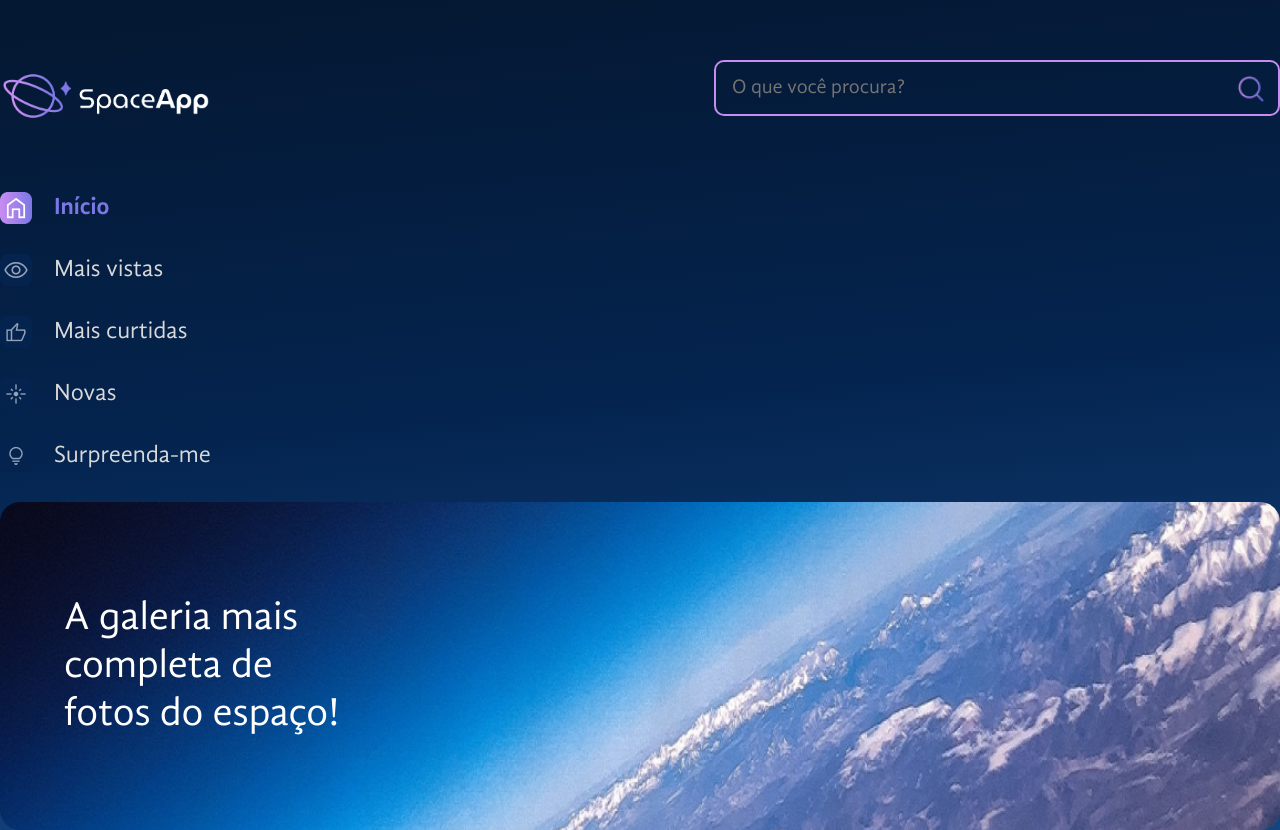
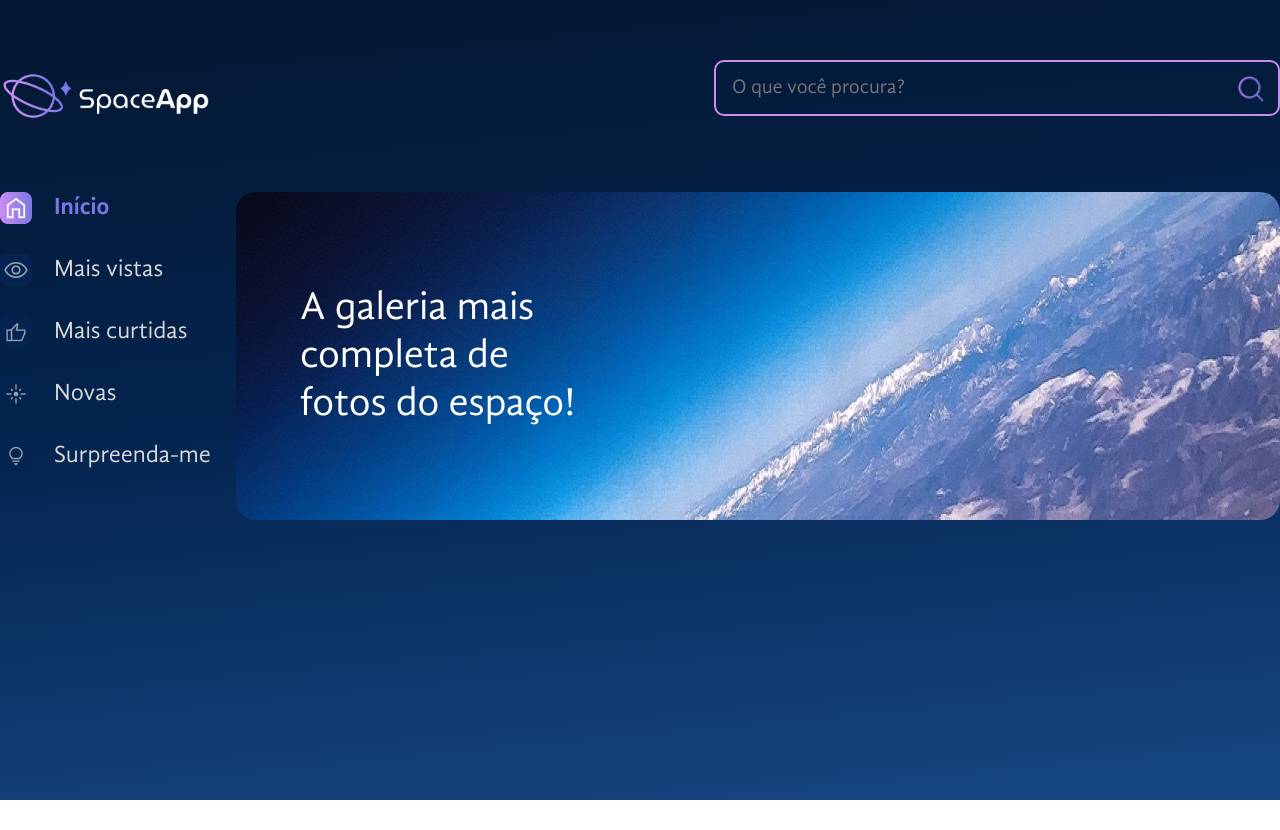
Before and after one commit to jardelgcunha/space-app, a React (Vite) app: page / in a window 1280 px wide. After the commit the page ends 800 px from the top, so only its background shows below. Built offline with nearby package versions, Linux system fonts and the light colour scheme.

Commit message:
Structuring the BarraLateral and Banner components together in the MainContainer component
- Styling;
- Refactoring.

```diff
--- a/src/App.jsx
+++ b/src/App.jsx
@@ -16,16 +16,31 @@
     min-height: 100vh;
 `;
 
+const AppContainer = styled.div`
+    width: 1440px;
+    margin: 0 auto;
+    max-width: 100%;
+`;
+
+const MainContainer = styled.main`
+    display: flex;
+    gap: 24px;
+`;
+
 function App() {
     return (
         <FundoGradiente>
             <EstilosGlobais />
+            <AppContainer>
                 <Cabecalho />
+                <MainContainer>
                     <BarraLateral />
                     <Banner
                         texto="A galeria mais completa de fotos do espaço!"
                         backgroundImage={bannerBackground}
                     />
+                </MainContainer>
+            </AppContainer>
         </FundoGradiente>
     );
 }
--- a/src/componentes/Banner/index.jsx
+++ b/src/componentes/Banner/index.jsx
@@ -24,11 +24,9 @@
 
 const Banner = ({ texto, backgroundImage }) => {
     return (
-        <div>
-            <FigureEstilizada $backgroundImage={backgroundImage}>
-                <TituloEstilizado>{texto}</TituloEstilizado>
-            </FigureEstilizada>
-        </div>
+        <FigureEstilizada $backgroundImage={backgroundImage}>
+            <TituloEstilizado>{texto}</TituloEstilizado>
+        </FigureEstilizada>
     );
 };
 
```
Lines whose indentation alone changed are shown as unchanged.
